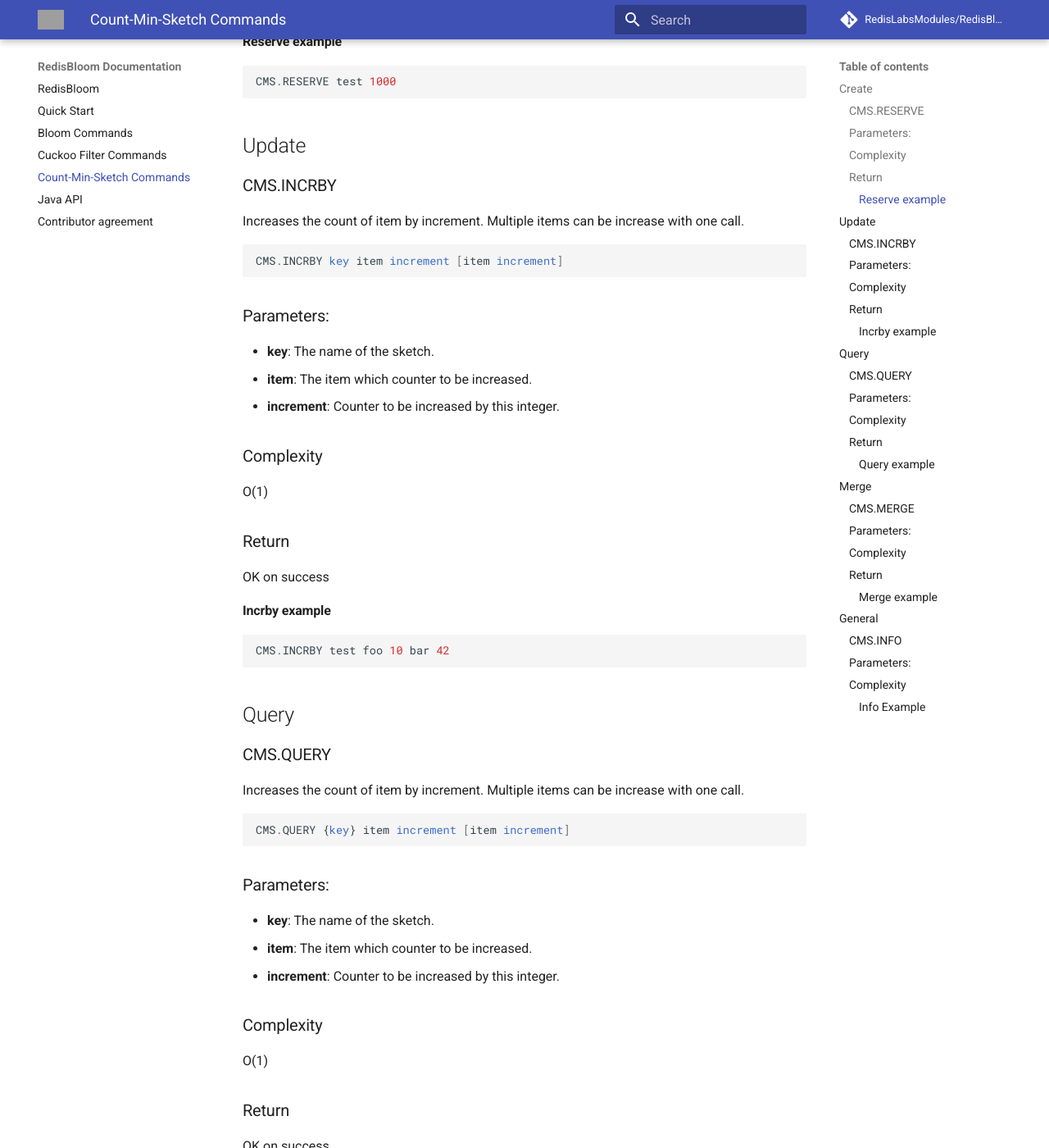
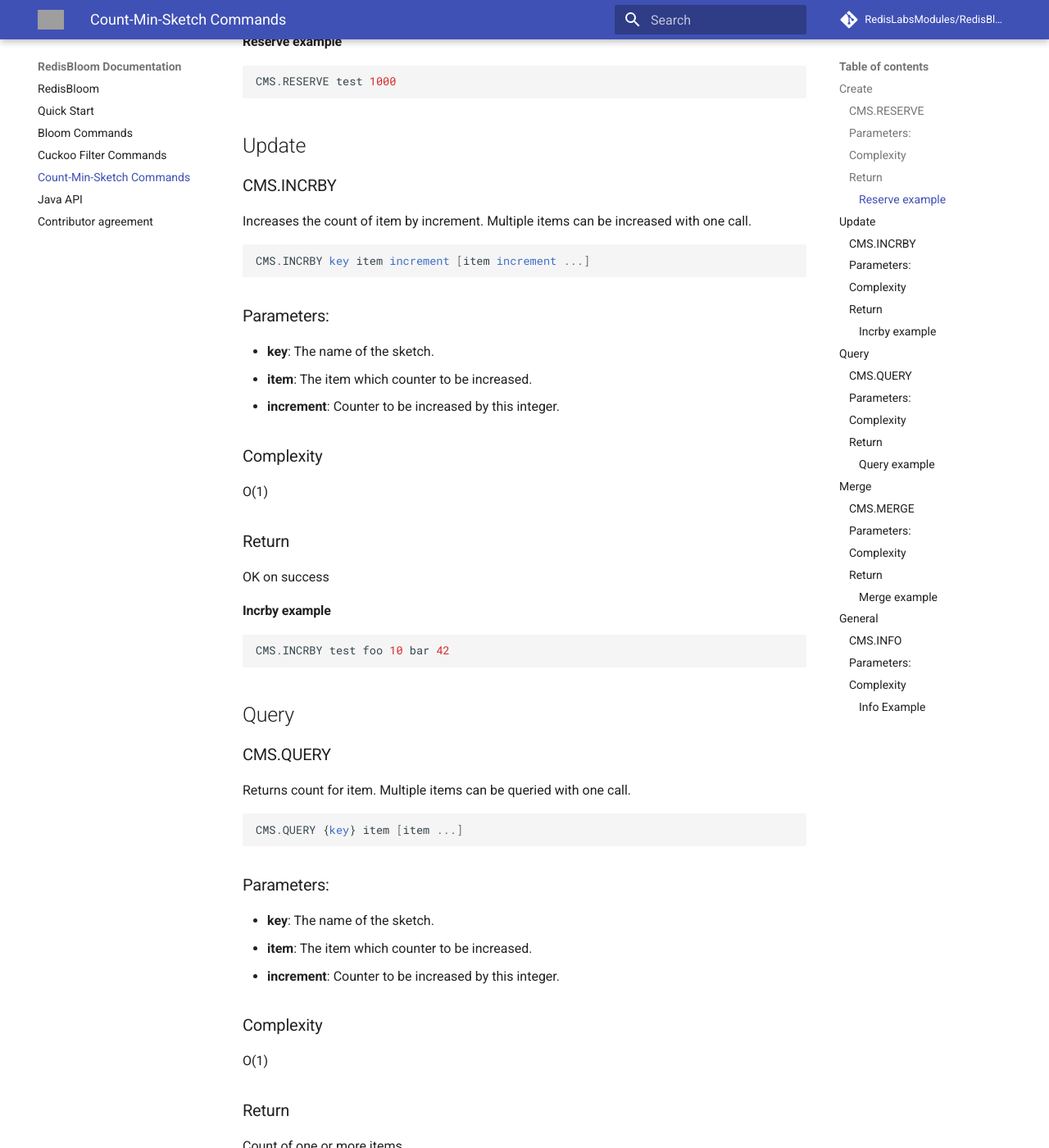
Before and after one commit to RedisBloom/RedisBloom, an MkDocs documentation site: the page built from docs/CountMinSketch_Commands.md, in a window 1280 px wide and 1400 px high, scrolled down 791 px. Shown: the whole window at 82% size. Built offline with MkDocs 1.6.1 and Material for MkDocs 9.7.7, drawn with Linux system fonts in a browser that asks for light colours; comment, search, counter and statistics services are not loaded; old or Windows-style settings are respelled for this version of MkDocs; some of the changed text lies outside the part shown; grey boxes are pictures that could not be loaded.

Commit message:
PR changes

````diff
--- a/docs/CountMinSketch_Commands.md
+++ b/docs/CountMinSketch_Commands.md
@@ -4,7 +4,7 @@
 
 ### CMS.RESERVE
 
-Initializes a Count-Min Sketch to the to accommodate requested capacity.
+Initializes a Count-Min Sketch to accommodate requested capacity.
 
 ```sql
 CMS.RESERVE key capacity [PROBABILITY error]
@@ -38,10 +38,10 @@
 
 ### CMS.INCRBY
 
-Increases the count of item by increment. Multiple items can be increase with one call.
+Increases the count of item by increment. Multiple items can be increased with one call.
 
 ```sql
-CMS.INCRBY key item increment [item increment]
+CMS.INCRBY key item increment [item increment ...]
 ```
 
 ### Parameters:
@@ -68,10 +68,10 @@
 
 ### CMS.QUERY
 
-Increases the count of item by increment. Multiple items can be increase with one call.
+Returns count for item. Multiple items can be queried with one call.
 
 ```sql
-CMS.QUERY {key} item increment [item increment]
+CMS.QUERY {key} item [item ...]
 ```
 
 ### Parameters:
@@ -86,7 +86,7 @@
 
 ### Return
 
-OK on success
+Count of one or more items
 
 #### Query example
 
````
Also changed, not shown: other parts of docs/CountMinSketch_Commands.md (+2 -2 lines), 1 other file.
